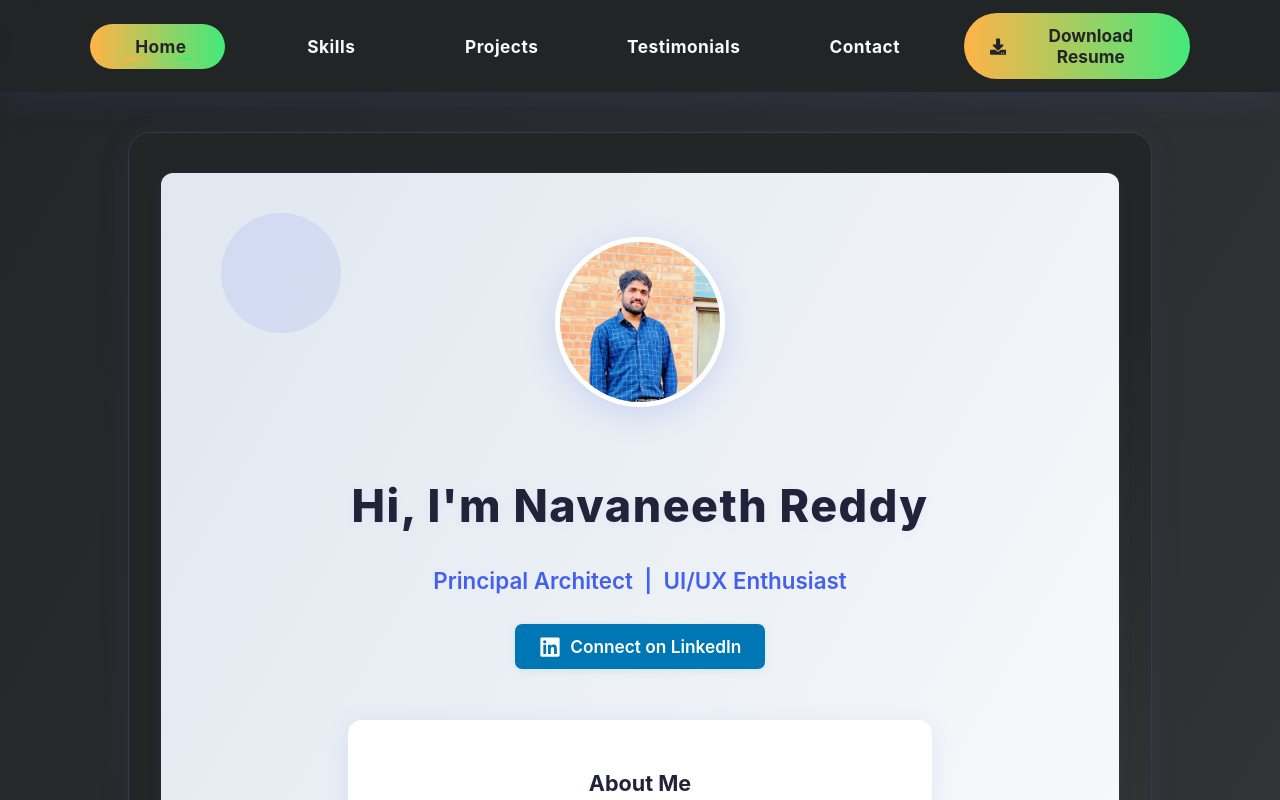
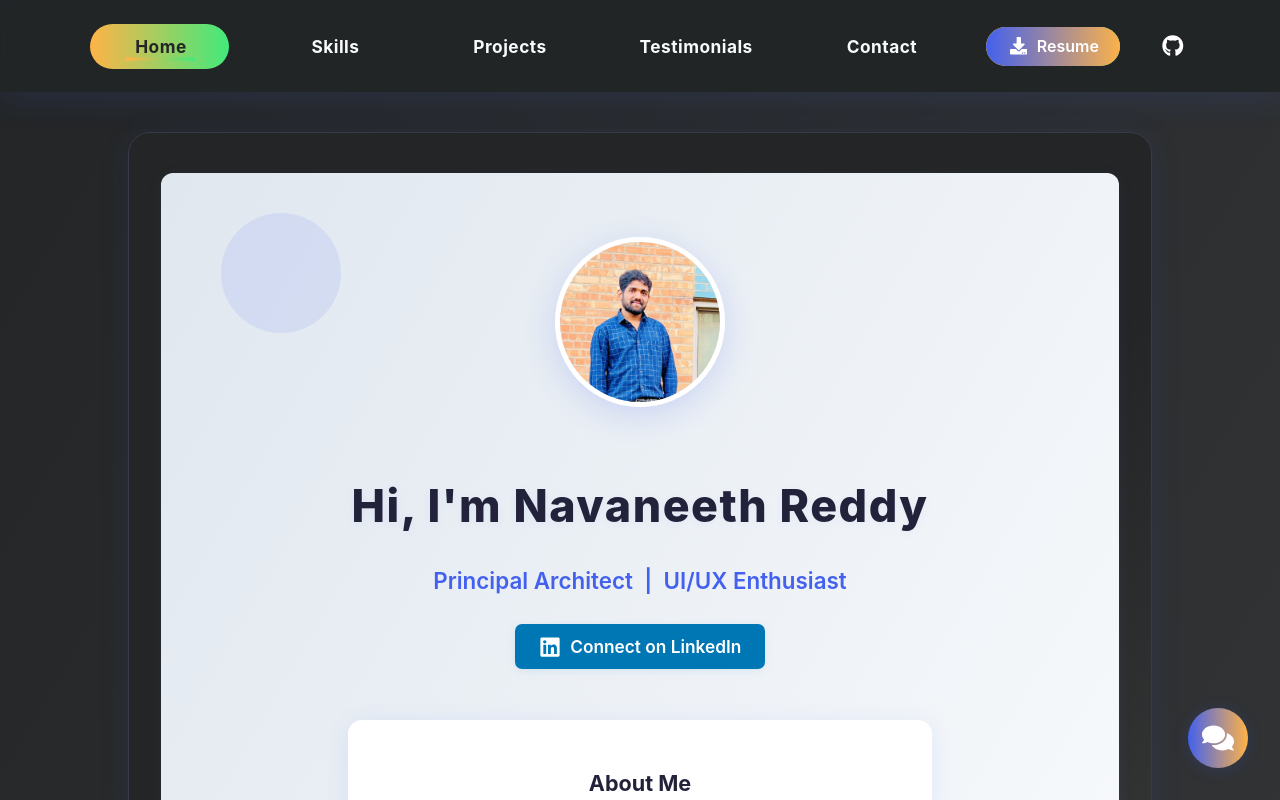
Before and after one commit to NavaneethReddi/React-Portfolio, a React (Create React App) app: page / in a window 1280 px wide. Shown: the top 800 px of the page. Built offline with nearby package versions, Linux system fonts and the light colour scheme; no server answers.

Commit message:
feat: add ChatWithMe component and integrate it into the App; update MenuBar with GitHub link

```diff
--- a/src/App.tsx
+++ b/src/App.tsx
@@ -4,7 +4,7 @@ import Contact from './Contact.tsx'
  import Hero from "./Hero.tsx";
 import Projects from "./Projects.tsx";
 import TechNews from "./TechNews.tsx";
-// import Certificate from "./Certificate.tsx";
+ import ChatWithMe from "./ChatWithMe.tsx";
 
 import SkillsAndTech from "./SkillsAndTech.tsx";
 import MenuBar from "./MenuBar.tsx";
@@ -155,6 +155,7 @@ export default function App() {
         &copy; {new Date().getFullYear()} Your Name. All rights reserved.
       </footer>
       {/* Responsive styles */}
+      <ChatWithMe />
       <style>
         {`
           ::selection {
--- /dev/null
+++ b/src/ChatWithMe.tsx
@@ -0,0 +1,95 @@
+import React, { useState } from "react";
+import { FaComments } from "react-icons/fa";
+
+export default function ChatWithMe() {
+  const [open, setOpen] = useState(false);
+
+  // Replace with your actual phone number (with country code)
+  const phoneNumber = "+13147935365";
+
+  return (
+    <>
+      <button
+        onClick={() => setOpen((o) => !o)}
+        style={{
+          position: "fixed",
+          bottom: 32,
+          right: 32,
+          zIndex: 999,
+          background: "linear-gradient(90deg, #4361ee 0%, #ffb347 100%)",
+          color: "#fff",
+          border: "none",
+          borderRadius: "50%",
+          width: 60,
+          height: 60,
+          boxShadow: "0 2px 16px rgba(67,97,238,0.18)",
+          display: "flex",
+          alignItems: "center",
+          justifyContent: "center",
+          fontSize: "2rem",
+          cursor: "pointer",
+          transition: "background 0.2s, box-shadow 0.2s",
+        }}
+        aria-label="Text me directly"
+      >
+        <FaComments />
+      </button>
+      {open && (
+        <div
+          style={{
+            position: "fixed",
+            bottom: 100,
+            right: 32,
+            zIndex: 1000,
+            background: "#fff",
+            color: "#232526",
+            borderRadius: "16px",
+            boxShadow: "0 2px 16px rgba(67,97,238,0.18)",
+            padding: "1.5rem 1.2rem",
+            minWidth: 260,
+            maxWidth: 320,
+            fontSize: "1rem",
+          }}
+        >
+          <div style={{ marginBottom: "1rem", fontWeight: 700, color: "#4361ee" }}>
+            Text me directly
+          </div>
+          <div style={{ marginBottom: "1.2rem" }}>
+            Click below to send me a text message directly to my mobile.<br /><br />
+            <a
+              href={`sms:${phoneNumber}`}
+              style={{
+                display: "inline-block",
+                background: "#4361ee",
+                color: "#fff",
+                padding: "0.6rem 1.2rem",
+                borderRadius: "8px",
+                fontWeight: 600,
+                textDecoration: "none",
+                fontSize: "1.08rem",
+                marginTop: "0.5rem",
+              }}
+            >
+              Text Me
+            </a>
+          </div>
+          <button
+            onClick={() => setOpen(false)}
+            style={{
+              background: "#4361ee",
+              color: "#fff",
+              border: "none",
+              borderRadius: "8px",
+              padding: "0.5rem 1.2rem",
+              cursor: "pointer",
+              fontWeight: 600,
+              fontSize: "1rem",
+            }}
+          >
+            Close
+          </button>
+        </div>
+      )}
+    </>
+  );
+}
--- a/src/MenuBar.tsx
+++ b/src/MenuBar.tsx
@@ -1,6 +1,6 @@
 import React from "react";
 import { motion, AnimatePresence } from "framer-motion";
-import { FaDownload, FaBars, FaTimes } from "react-icons/fa";
+import { FaDownload, FaBars, FaTimes,FaGithub } from "react-icons/fa";
 
 const menuItems = [
   { label: "Home", to: "#hero", icon: null },
@@ -203,31 +203,54 @@ export default function MenuBar() {
                 transition: "background 0.2s",
               }}
             >
+              <div style={{ display: "flex", alignItems: "center", gap: "2rem" }}>
+        {/* Add more menu items here if needed */}
         <a
                 href={RESUME_URL}
                 download
-                onClick={handleNavClick}
           style={{
-                  display: "inline-flex",
+            display: "flex",
             alignItems: "center",
-                  gap: "0.7rem",
-                  background: "transparent",
-                  color: "#232526",
-                  padding: "0.7em 1.5em",
-                  borderRadius: "50px",
+            background: "linear-gradient(90deg, #4361ee 0%, #ffb347 100%)",
+            color: "#fff",
+            padding: "0.6rem 1.5rem",
+            borderRadius: "24px",
+            fontWeight: 600,
+            fontSize: "1rem",
             textDecoration: "none",
-                  fontWeight: 700,
-                  fontSize: "1.08rem",
-                  boxShadow: "none",
-                  transition: "background 0.2s, transform 0.2s",
-                  border: "none",
-                  minWidth: 120,
-                  justifyContent: "center",
+            boxShadow: "0 2px 8px rgba(67,97,238,0.10)",
+            transition: "background 0.2s, box-shadow 0.2s",
+            gap: "0.6rem",
           }}
+          target="_blank"
+          rel="noopener noreferrer"
         >
-                <FaDownload /> Download Resume
+          <FaDownload style={{ fontSize: "1.1rem" }} />
+          Resume
         </a>
+
+      </div>
+
             </motion.li>
+            <a
+          href="https://github.com/NavaneethReddi"
+          target="_blank"
+          rel="noopener noreferrer"
+          style={{
+            display: "flex",
+            alignItems: "center",
+            color: "#fff",
+            background: "none",
+            fontSize: "1.35rem",
+            textDecoration: "none",
+            padding: "0.4rem",
+            borderRadius: "50%",
+            transition: "background 0.2s",
+          }}
+          aria-label="GitHub"
+        >
+          <FaGithub />
+        </a>
           </AnimatePresence>
         </motion.ul>
       </motion.nav>
```
Lines whose indentation alone changed are shown as unchanged.
